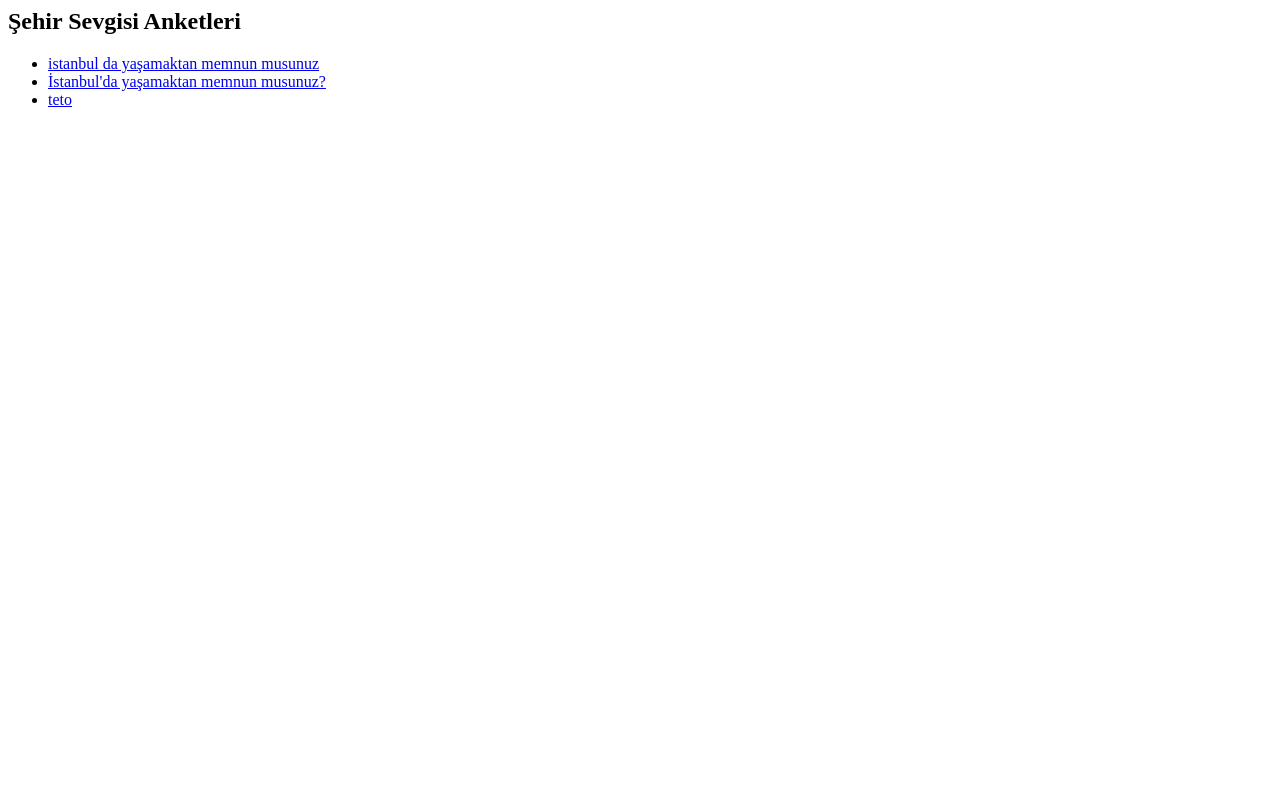
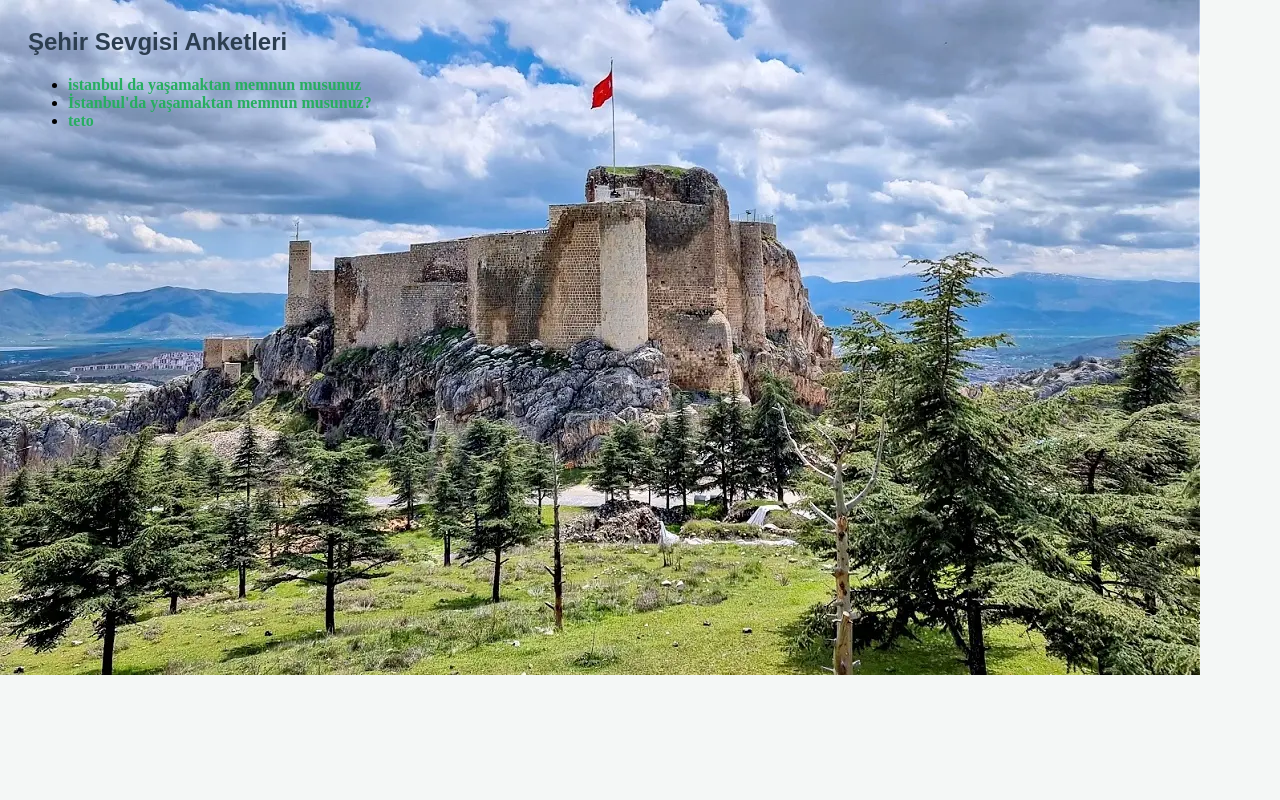
Before and after one commit to armageddon23/WEB-PROGRAMLAMA, a Django app: page /polls/ in a window 1280 px wide. Run offline with Django 5.2, Linux system fonts and the light colour scheme; data comes from the database, SQL or seed files in the repository.

Commit message:
Tutorial 6 bitti: CSS ve Arka Plan Resmi eklendi

```diff
--- /dev/null
+++ b/polls/static/polls/style.css
@@ -0,0 +1,24 @@
+/* Başlıkları mavi (şehir rengi) yapalım */
+h1,
+h2 {
+    color: #2c3e50;
+    font-family: 'Arial', sans-serif;
+}
+
+/* Anket linklerini yeşil yapalım */
+li a {
+    color: #27ae60;
+    font-weight: bold;
+    text-decoration: none;
+}
+
+li a:hover {
+    color: #2ecc71;
+    text-decoration: underline;
+}
+
+/* Arka plana bir renk veya resim verelim */
+body {
+    background: #f4f7f6 url("images/background.webp") no-repeat;
+    padding: 20px;
+}
--- a/polls/templates/polls/index.html
+++ b/polls/templates/polls/index.html
@@ -1,3 +1,6 @@
+{% load static %}
+<link rel="stylesheet" href="{% static 'polls/style.css' %}">
+
 <h2>Şehir Sevgisi Anketleri</h2>
 {% if latest_question_list %}
 <ul>
```
Also changed, not shown: polls/static/polls/images/background.webp (added).
